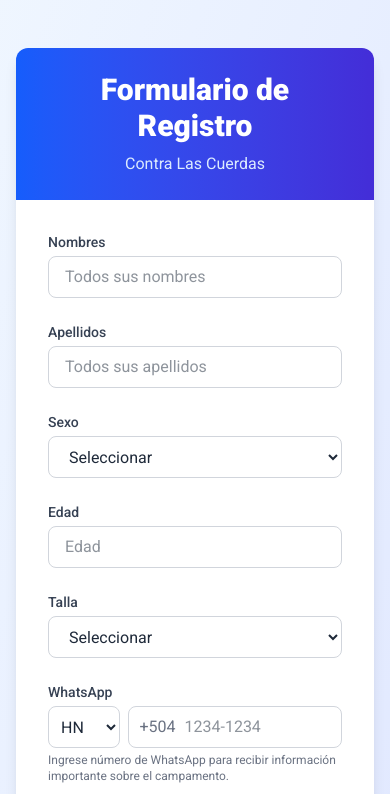
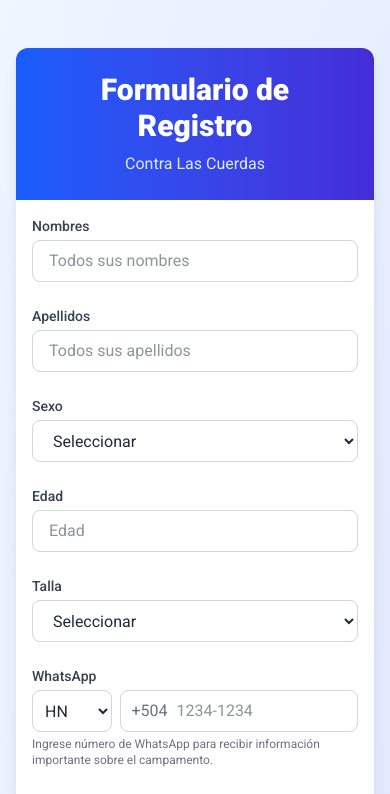
Before and after one commit to jcampbellg/campamento-2025, a Next.js app: page / in a window 390 px wide. Shown: the top 794 px of the page. Built offline with nearby package versions, Linux system fonts and the light colour scheme; what @prisma-db-1/client, react-hook-mask would draw is missing.

Commit message:
less padding on mobile

```diff
--- a/src/app/[camperId]/pagos/page.tsx
+++ b/src/app/[camperId]/pagos/page.tsx
@@ -45,7 +45,7 @@
           <p className='text-blue-100 text-center mt-2'>Nombre: {camper.firstName} {camper.lastName}</p>
           <p className='text-blue-100 text-center mt-2'>ID: {camper.id}</p>
         </div>
-        <div className='p-8'>
+        <div className='p-4 sm:p-8'>
           <PaymentForm camper={camper} payments={payments || []} />
         </div>
       </div>
--- a/src/app/page.tsx
+++ b/src/app/page.tsx
@@ -9,13 +9,13 @@
 
 export default function Home() {
   return (
-    <div className="min-h-screen bg-gradient-to-br from-blue-50 to-indigo-100 py-12 px-4 sm:px-6">
-      <div className="max-w-lg mx-auto bg-white rounded-xl shadow-lg overflow-hidden">
-        <div className="bg-gradient-to-r from-blue-600 to-indigo-700 py-6 px-6">
-          <h1 className="text-3xl font-extrabold text-white text-center">Formulario de Registro</h1>
-          <p className="text-blue-100 text-center mt-2">Contra Las Cuerdas</p>
+    <div className='min-h-screen bg-gradient-to-br from-blue-50 to-indigo-100 py-12 px-4 sm:px-6'>
+      <div className='max-w-lg mx-auto bg-white rounded-xl shadow-lg overflow-hidden'>
+        <div className='bg-gradient-to-r from-blue-600 to-indigo-700 py-6 px-6'>
+          <h1 className='text-3xl font-extrabold text-white text-center'>Formulario de Registro</h1>
+          <p className='text-blue-100 text-center mt-2'>Contra Las Cuerdas</p>
         </div>
-        <div className="p-8">
+        <div className='p-4 sm:p-8'>
           <RegisterForm />
         </div>
       </div>
```
